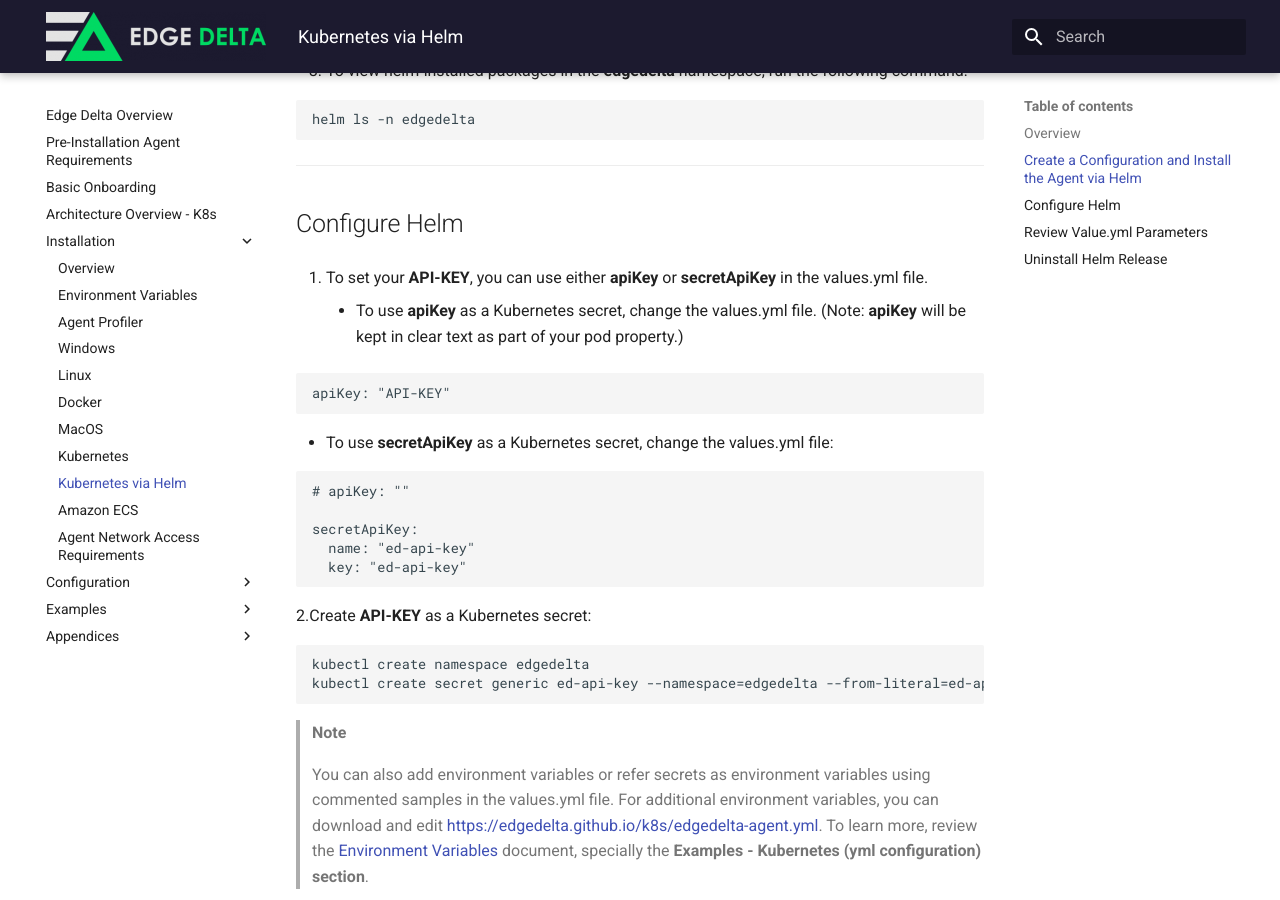
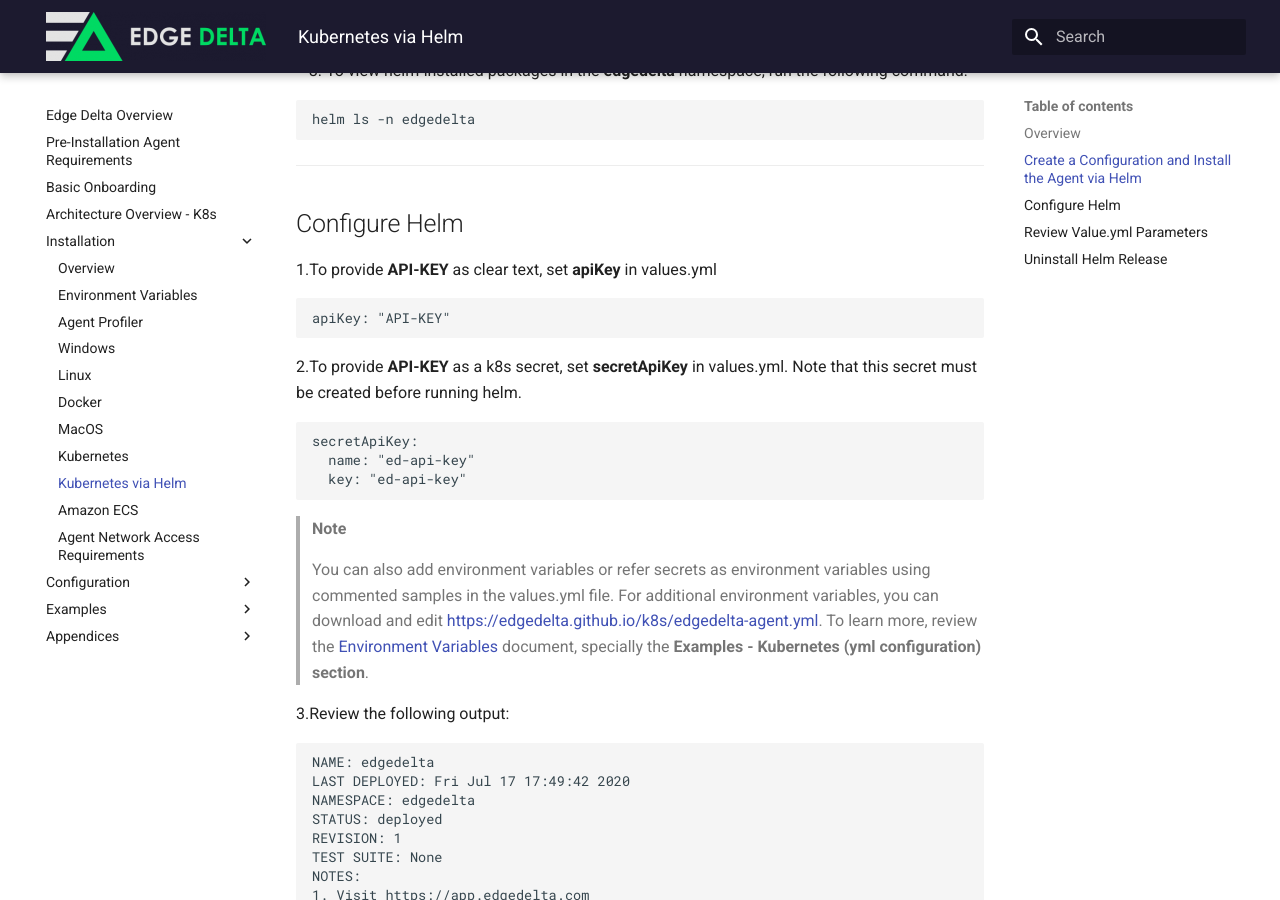
Before and after one commit to edgedelta/docs, an MkDocs documentation site: the page built from docs/installation/helm.md, in a window 1280 px wide and 900 px high, scrolled down 1004 px. Built offline with MkDocs 1.6.1 and Material for MkDocs 9.7.7, drawn with Linux system fonts in a browser that asks for light colours.

Commit message:
Update helm.md

````diff
--- a/docs/installation/helm.md
+++ b/docs/installation/helm.md
@@ -44,30 +44,20 @@ helm ls -n edgedelta
 
 ## Configure Helm
 
-1. To set your **API-KEY**, you can use either **apiKey** or **secretApiKey** in the values.yml file.
-
-    * To use **apiKey** as a Kubernetes secret, change the values.yml file. (Note: **apiKey** will be kept in clear text as part of your pod property.)
+1.To provide **API-KEY** as clear text, set **apiKey** in values.yml
 
 ```yaml
 apiKey: "API-KEY"
 ```
 
-  * To use **secretApiKey** as a Kubernetes secret, change the values.yml file:
+2.To provide **API-KEY** as a k8s secret, set **secretApiKey** in values.yml. Note that this secret must be created before running helm.
 
 ```yaml
-# apiKey: ""
-
 secretApiKey:
   name: "ed-api-key"
   key: "ed-api-key"
 ```
 
-2.Create **API-KEY** as a Kubernetes secret:
-
-```
-kubectl create namespace edgedelta
-kubectl create secret generic ed-api-key --namespace=edgedelta --from-literal=ed-api-key="API-KEY"
-```
 
 > **Note**
 >
````
